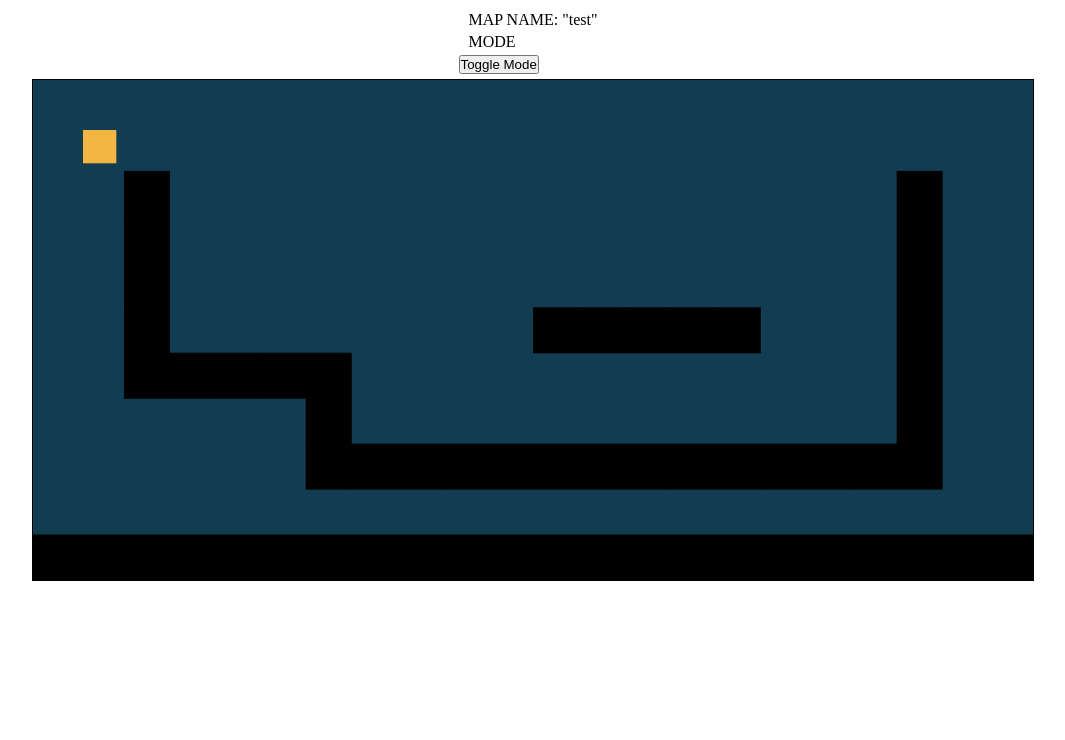
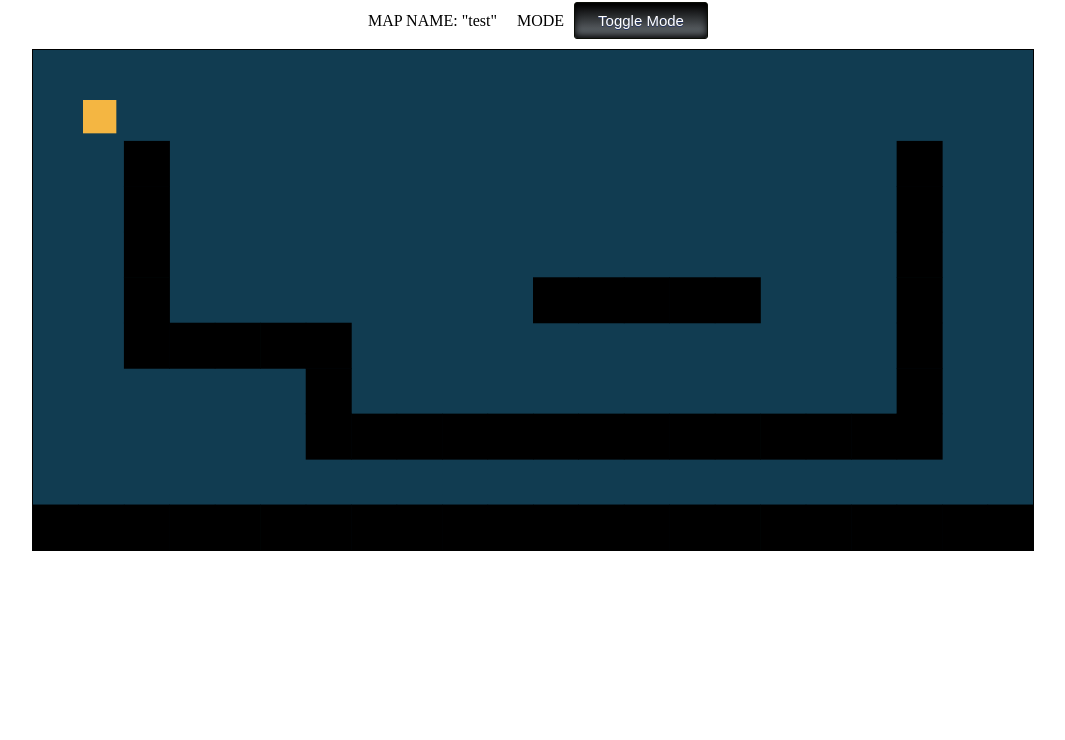
Before and after one commit to alsonshareef/Canvas-Game, a website built with webpack: page src/template.html in a window 1280 px wide. Shown: the part 60-800 px from the top of the page, without its empty margins (107-1172 px from the left). Built offline with nearby package versions, Linux system fonts and the light colour scheme.

Commit message:
Replaced Grid rules for Flexbox, and added button styles.

```diff
--- a/src/index.css
+++ b/src/index.css
@@ -4,21 +4,51 @@
 }
 
 body {
-	display: grid;
-	align-content: center;
-	align-items: space-around;
-	justify-items: center;
+	display: flex;
+	flex-direction: column;
+	align-items: center;
+	justify-content: space-between;
 }
 
 h1 {
-	margin: 15px;
+	margin: 10px;
 }
 
-.map-name {
+.game-head {
+	margin: 5px 10px;
+	display: flex;
+	align-items: center;
+}
+
+.map-name,
+.mode-name {
 	margin: 4px 10px 4px 10px;
 }
-.mode-name {
-	margin: 4px 10px 4px 10px;
+
+.button {
+	box-shadow: inset 0px -3px 7px 0px #000000;
+	background: -webkit-gradient(
+		linear,
+		left top,
+		left bottom,
+		color-stop(0.05, #030303),
+		color-stop(1, #737a80)
+	);
+	background-color: #030303;
+	border-radius: 3px;
+	border: 1px solid #0b0e07;
+	cursor: pointer;
+	color: #ffffff;
+	font-family: Arial;
+	font-size: 15px;
+	padding: 9px 23px;
+	text-decoration: none;
+	text-shadow: 0px 1px 0px #263666;
+}
+
+.button:active {
+	position: relative;
+	top: 1px;
 }
 
 #primary-canvas {
```
